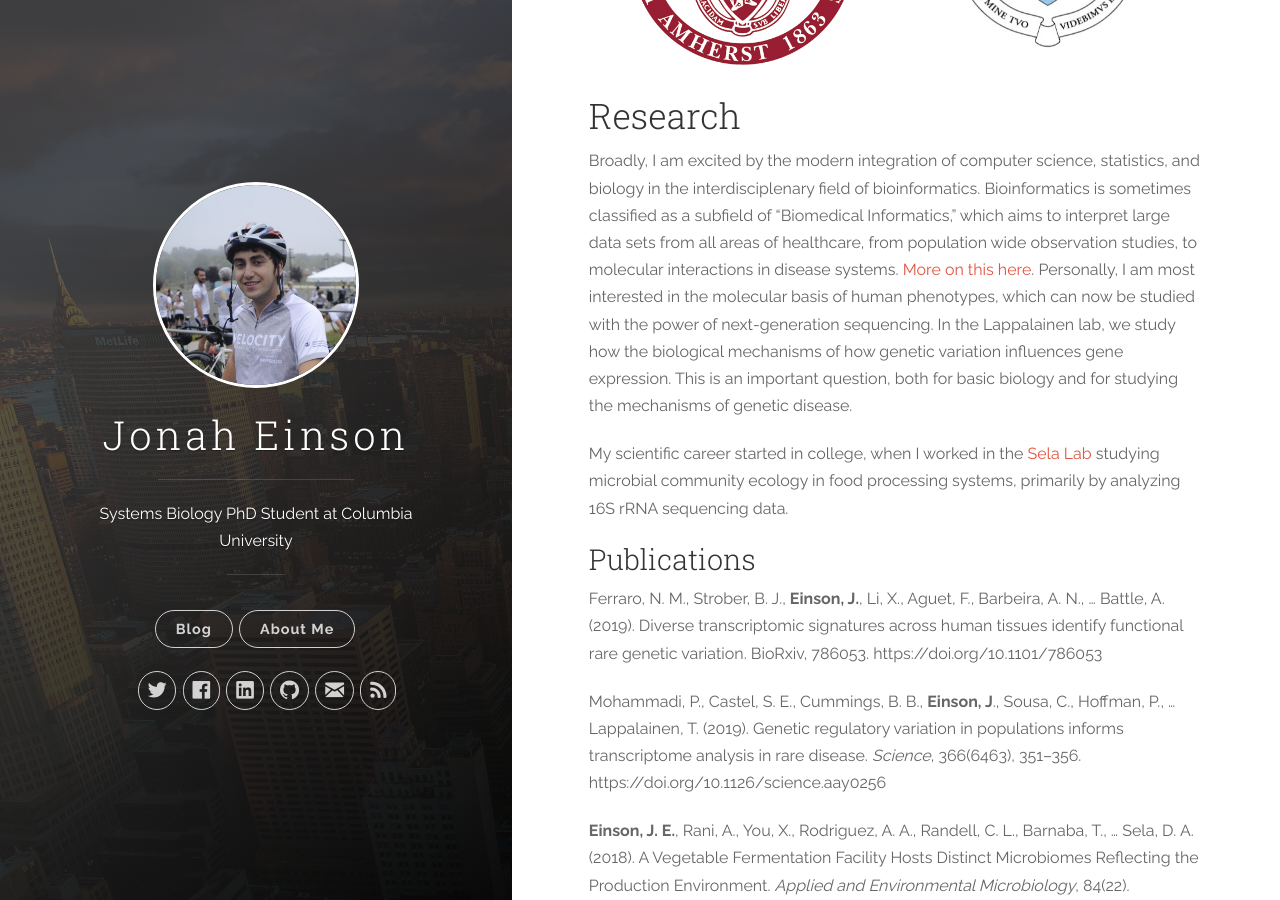
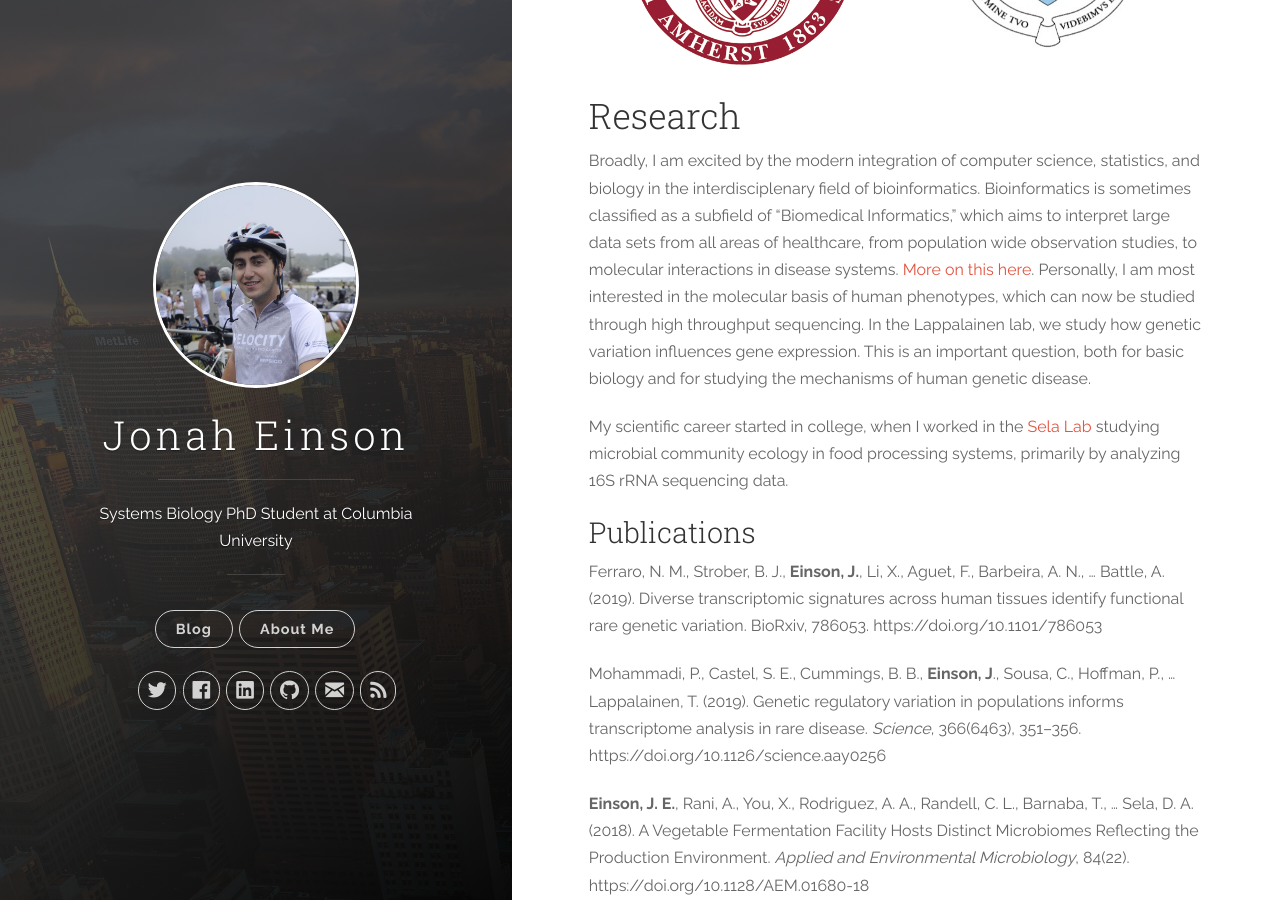
Before and after one commit to jeinson/jeinson.github.io, a Jekyll site: the page built from about.md, in a window 1280 px wide and 900 px high, scrolled down 528 px. Built offline with Jekyll 4.4.1, drawn with Linux system fonts in a browser that asks for light colours.

```diff
--- a/about.md
+++ b/about.md
@@ -29,7 +29,7 @@ Check out my CV [here]({{ site.baseurl }}/assets/CV_Summer_2019.pdf)
 </div>
 
 ## Research
-Broadly, I am excited by the modern integration of computer science, statistics, and biology in the interdisciplenary field of bioinformatics. Bioinformatics is sometimes classified as a subfield of "Biomedical Informatics," which aims to interpret large data sets from all areas of healthcare, from population wide observation studies, to molecular interactions in disease systems. [More on this here](https://www.dbmi.columbia.edu/research/research-areas/){:target="_blank4_"}. Personally, I am most interested in the molecular basis of human phenotypes, which can now be studied with the power of next-generation sequencing. In the Lappalainen lab, we study how the biological mechanisms of how genetic variation influences gene expression. This is an important question, both for basic biology and for studying the mechanisms of genetic disease.
+Broadly, I am excited by the modern integration of computer science, statistics, and biology in the interdisciplenary field of bioinformatics. Bioinformatics is sometimes classified as a subfield of "Biomedical Informatics," which aims to interpret large data sets from all areas of healthcare, from population wide observation studies, to molecular interactions in disease systems. [More on this here](https://www.dbmi.columbia.edu/research/research-areas/){:target="_blank4_"}. Personally, I am most interested in the molecular basis of human phenotypes, which can now be studied through high throughput sequencing. In the Lappalainen lab, we study how genetic variation influences gene expression. This is an important question, both for basic biology and for studying the mechanisms of human genetic disease.
 
 My scientific career started in college, when I worked in the [Sela Lab](https://selalab.org) studying microbial community ecology in food processing systems, primarily by analyzing 16S rRNA sequencing data.
 
```
